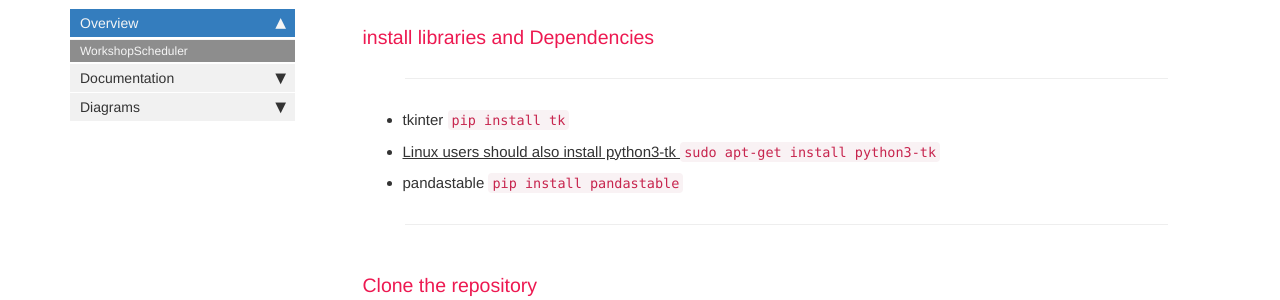
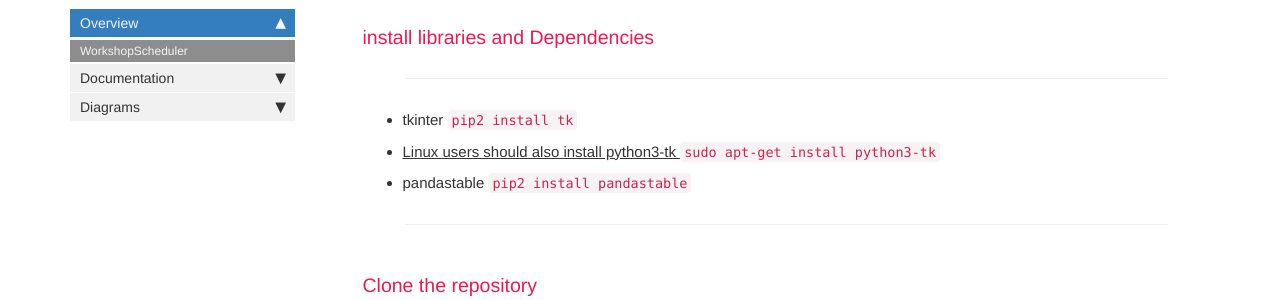
Before and after one commit to NewcastleRSE/WorkshopScheduler, a Jekyll site: the page built from index.md, in a window 1280 px wide and 900 px high, scrolled down 1576 px. Shown: the part 148-448 px from the top of the window. Built offline with Jekyll 4.4.1, drawn with Linux system fonts in a browser that asks for light colours; comment, search, counter and statistics services are not loaded.

````diff
--- a/index.md
+++ b/index.md
@@ -39,14 +39,14 @@ Newcastle University
 ***
 
 * tkinter
-```pip install tk```
+```pip2 install tk```
 
 *  <u> Linux users should also install python3-tk </u>
 ```  sudo apt-get install python3-tk ```
 
 
 * pandastable
-```pip install pandastable```
+```pip2 install pandastable```
 
 ***
 
````
